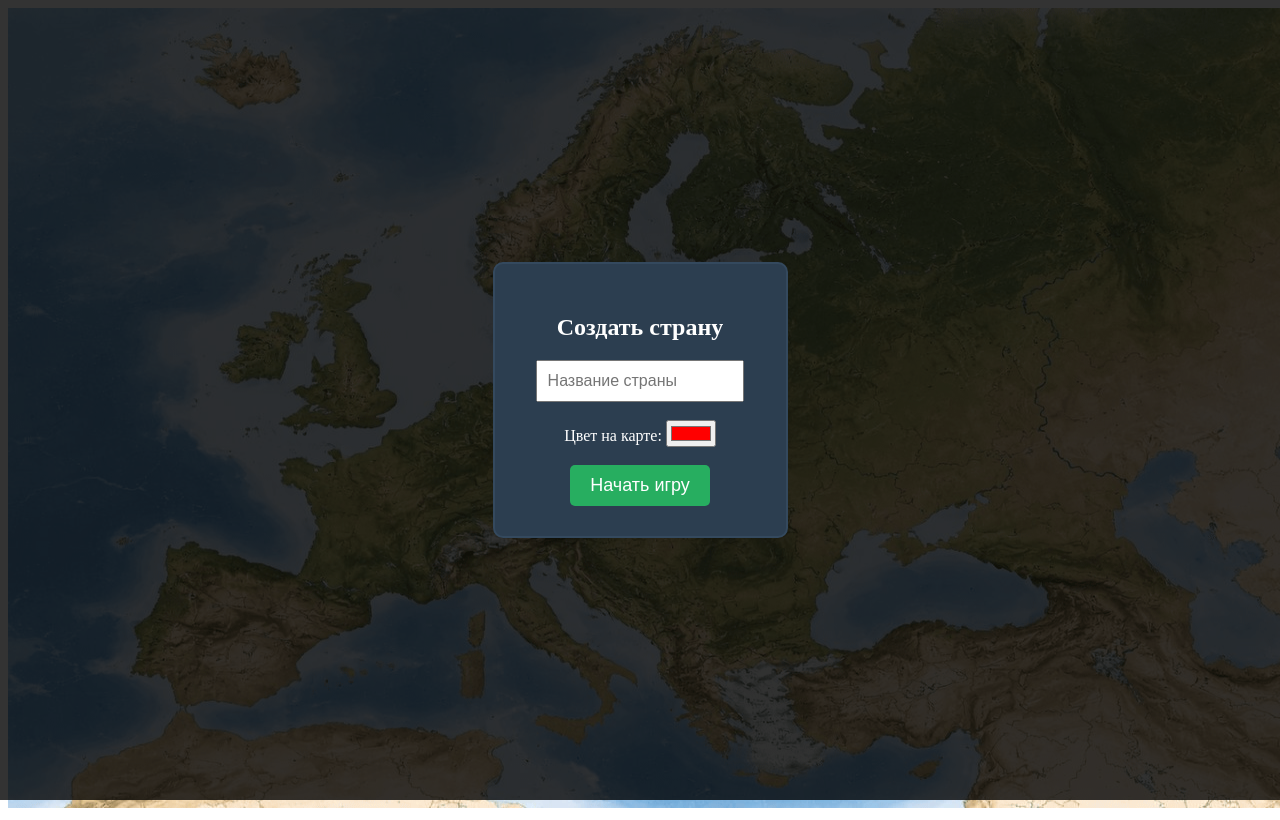
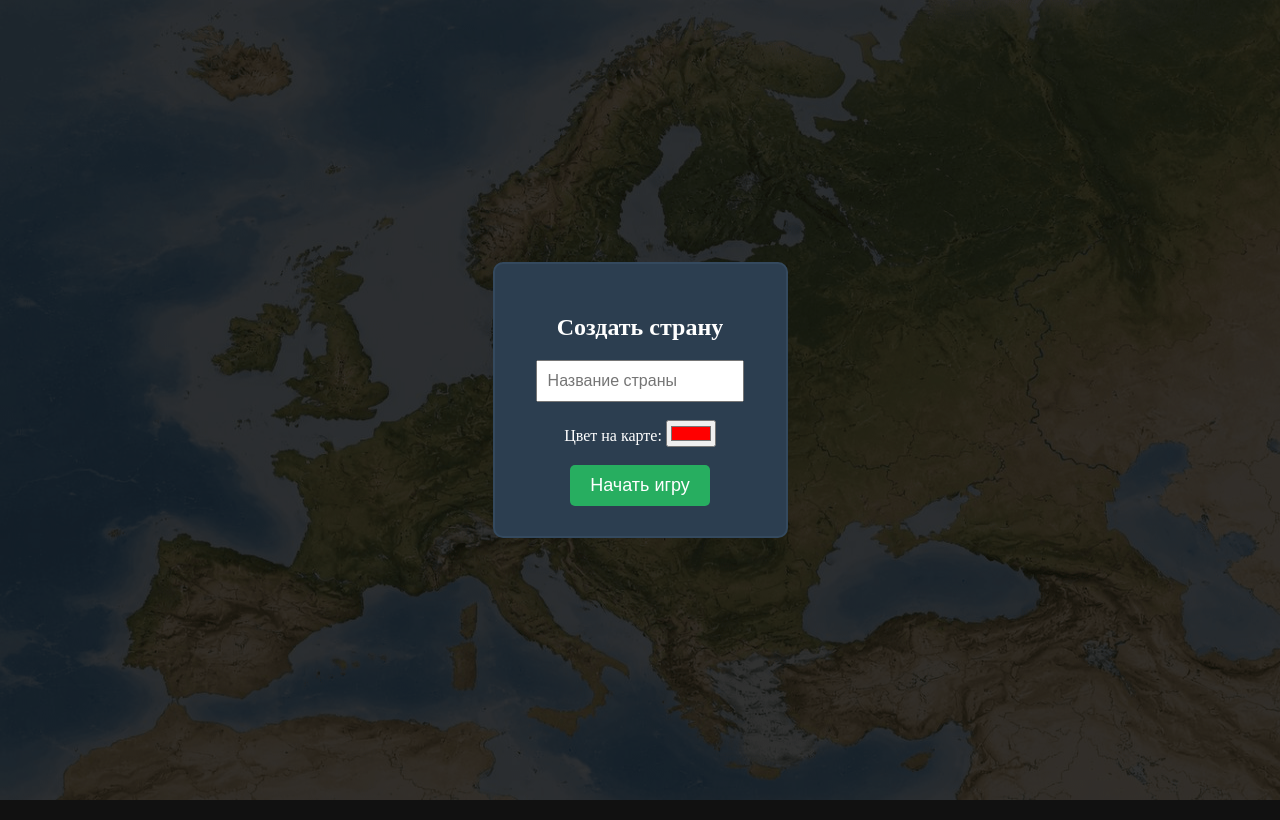
Before and after one commit to toctop39-spec/Europe, a website: page public/index.html in a window 1280 px wide. Drawn offline with nearby package versions, Linux system fonts and the light colour scheme; no server answers.

Commit message:
Update style.css

```diff
--- a/public/style.css
+++ b/public/style.css
@@ -1,3 +1,24 @@
+body, html {
+    margin: 0;
+    padding: 0;
+    background-color: #111; /* Темный фон вокруг карты */
+    width: 100vw;
+    height: 100vh;
+    overflow: hidden;
+    display: flex;
+    justify-content: center;
+    align-items: center; /* Центрируем карту на экране */
+}
+
+#gameCanvas {
+    /* Карта будет автоматически масштабироваться под экран, НЕ ломая пропорции */
+    max-width: 100vw;
+    max-height: 100vh;
+    object-fit: contain;
+}
+
+/* ... остальной код для #setupScreen и #ui оставляй как был ... */
+
 /* Добавь это в конец твоего style.css */
 #setupScreen {
     position: absolute;
```
